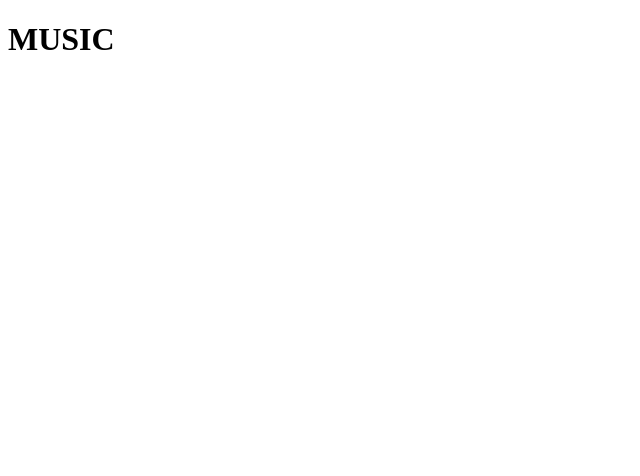
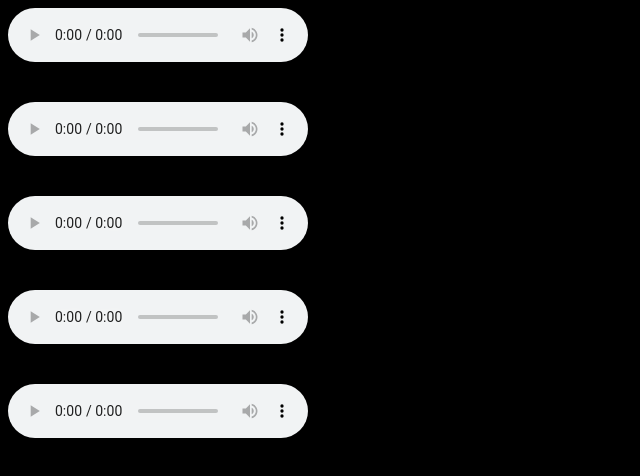
Before and after one commit to Clemond/Clemond.github.io, a plain HTML site: page Music.html in a window 1280 px wide. Shown: the whole page, without its empty margins (0-640 px from the left). Drawn offline with Linux system fonts and the light colour scheme.

Commit message:
Added some audio files to music

```diff
--- a/Music.html
+++ b/Music.html
@@ -3,11 +3,32 @@
 <head>
     <meta charset="UTF-8">
     <meta name="viewport" content="width=device-width, initial-scale=1.0">
-    <title>Document</title>
+    <title>Ranston - Music</title>
+    <link rel="icon" href="Bilder/favicon.png.jpg" type="image/x-icon">
+    <link rel="stylesheet" href="styles.css">
 </head>
-<body>
-
-    <h1>MUSIC</h1>
-
+<body style="background-color: black;">
+    <div class="musicfiler">
+     <audio controls>
+        <source src="Audio/01.Doctor.Please_Ma02 UPSAMPLED.mp3" type="">
+        Your browser does not support the audio element.
+     </audio>
+     <audio controls>
+        <source src="Audio/02.Tanqueray_Ma02 UPSAMPLED.mp3" type="">
+        Your browser does not support the audio element.
+     </audio>
+     <audio controls>
+        <source src="Audio/03.This Again_Ma0.2 UPSAMPLED.mp3" type="">
+        Your browser does not support the audio element.
+     </audio>
+     <audio controls>
+        <source src="Audio/04.Lighthouse_Ma01 UPSAMPLED.mp3" type="">
+        Your browser does not support the audio element.
+     </audio>
+     <audio controls>
+        <source src="Audio/05.Gunfire_Ma01 UPSAMPLED.mp3" type="">
+        Your browser does not support the audio element.
+     </audio>
+    </div>
 </body>
 </html>
--- a/styles.css
+++ b/styles.css
@@ -129,3 +129,9 @@ margin: auto;;
     display: flex;
     justify-content: center;
 }
+/*     MUSIC      */
+.musicfiler{
+    display: flex;
+    flex-direction: column;
+    gap: 40px;
+}
```
Also changed, not shown: 6 other files.
